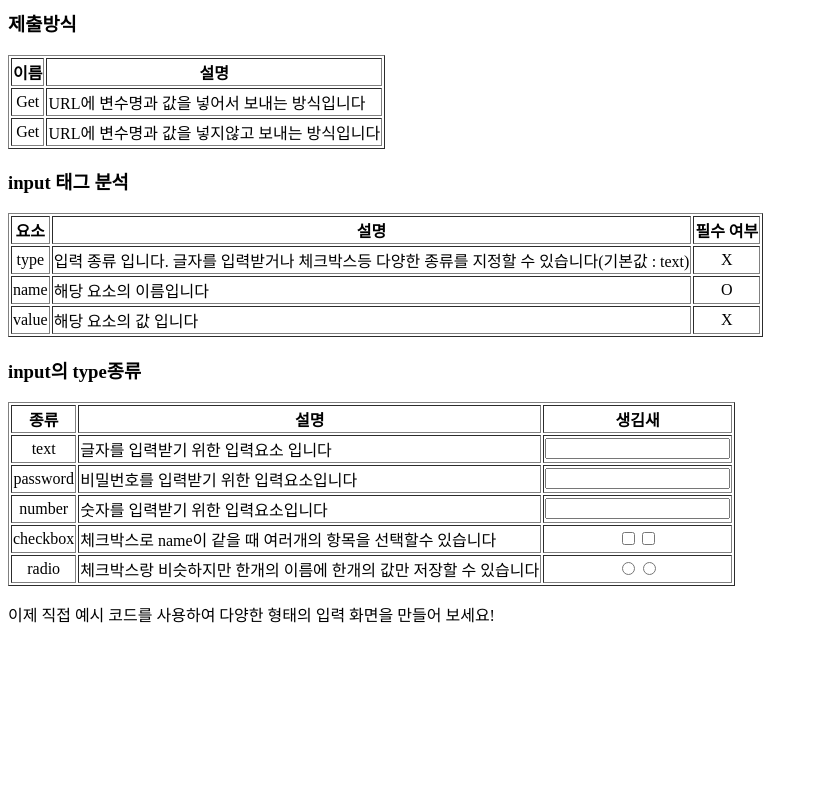
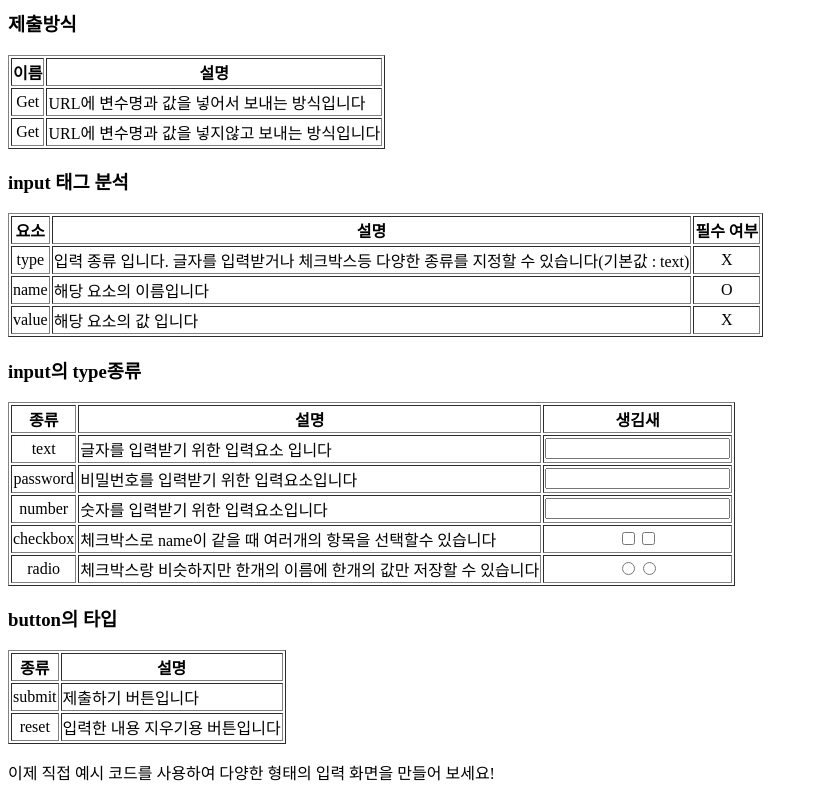
Before and after one commit to anyoungjin20040106/htmldocx, a plain HTML site: page c/2/11.html in a window 1280 px wide. Shown: the part 696-1496 px from the top of the page, without its empty margins (0-818 px from the left). Before the commit the page ends 1338 px from the top, so only its background shows below. Drawn offline with Linux system fonts and the light colour scheme.

Commit message:
Update 11.html

```diff
--- a/c/2/11.html
+++ b/c/2/11.html
@@ -130,6 +130,21 @@
             <td align="center"><input type="radio" name="radio"><input type="radio" name="radio"></td>
         </tr>
     </table>
+    <h3>button의 타입</h3>
+    <table border="1">
+        <tr>
+            <th>종류</th>
+            <th>설명</th>
+        </tr>
+        <tr>
+            <td align="center">submit</td>
+            <td>제출하기 버튼입니다</td>
+        </tr>
+        <tr>
+            <td align="center">reset</td>
+            <td>입력한 내용 지우기용 버튼입니다</td>
+        </tr>
+    </table>
     <p>이제 직접 예시 코드를 사용하여 다양한 형태의 입력 화면을 만들어 보세요!</p>
 </body>
 </html>
```
